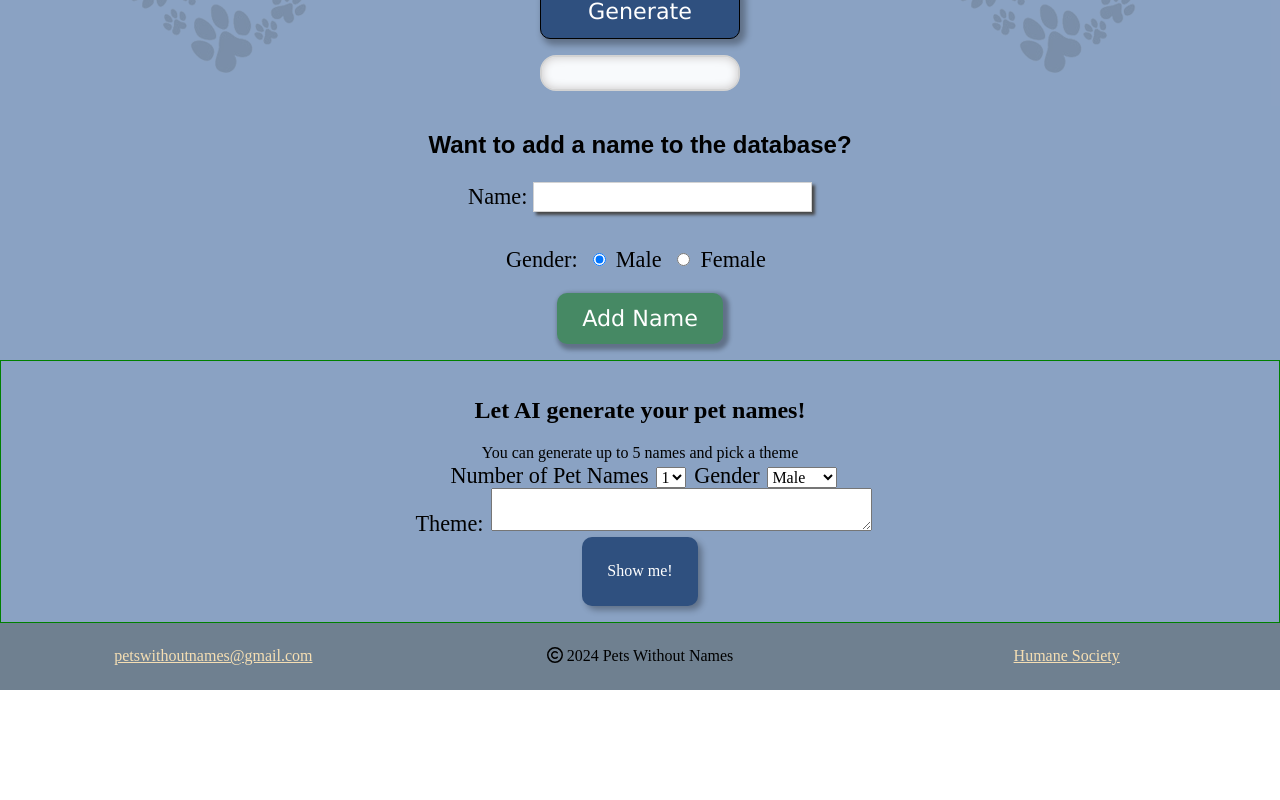
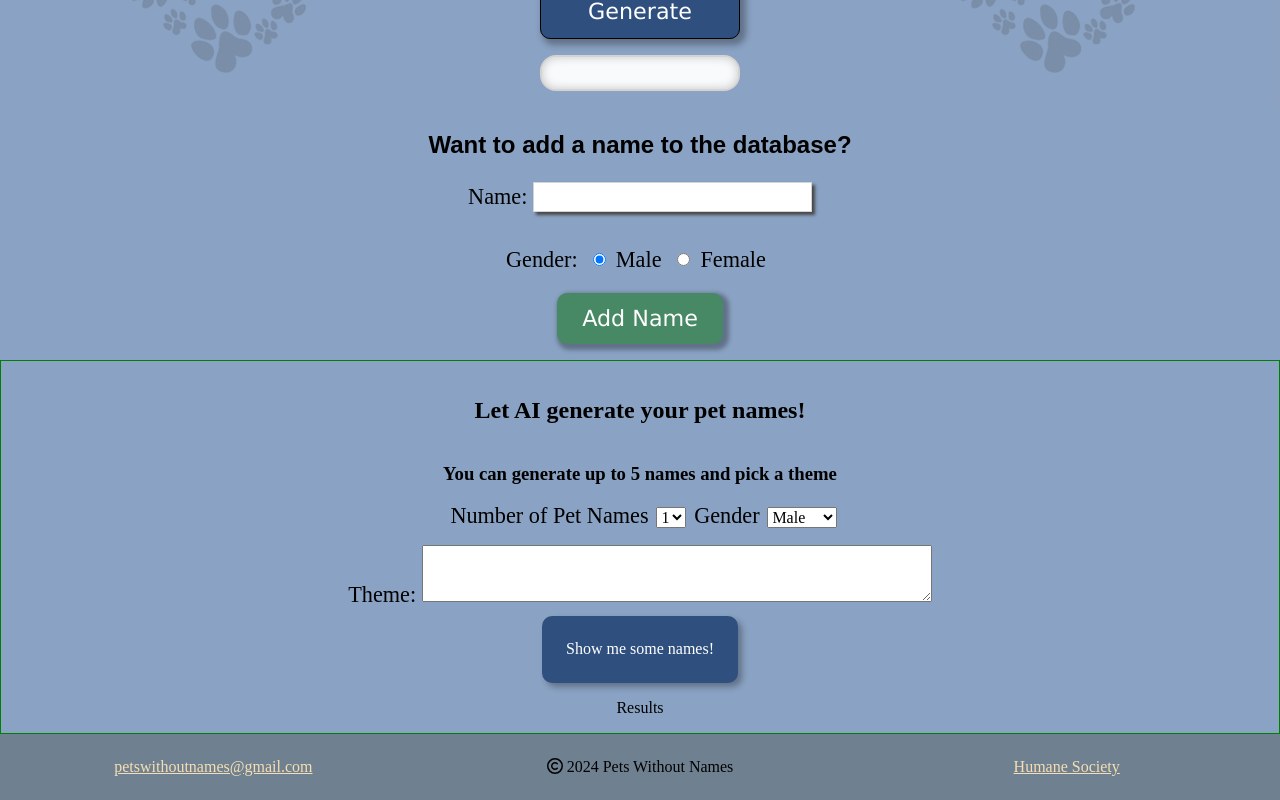
Before and after one commit to Pets-without-names/Jax-Pet-Names, a React (Create React App) app in the folder client/: page / in a window 1280 px wide. Shown: the part 403-1203 px from the top of the page. Before the commit the page ends 1093 px from the top, so only its background shows below. Built offline with nearby package versions, Linux system fonts and the light colour scheme; no server answers; a web font is replaced by a local one.

Commit message:
added javascript code to set up form values to use in the openai prompt

```diff
--- a/client/src/components/openai.js
+++ b/client/src/components/openai.js
@@ -1,32 +1,48 @@
-import React from 'react';
-import { useState } from 'react';
+import { React, useState } from 'react';
+import { useForm } from 'react-hook-form';
 import Openai from 'openai';
 import '../styles/openai.css';
 
 function OpenaiComponent() {
   // eslint-disable-next-line
   const [prompt, setPrompt] = useState('');
-  // eslint-disable-next-line
-  const [quantity, setQuantity] = useState('1');
-  // eslint-disable-next-line
+  const [quantity, setQuantity] = useState();
   const [gender, setGender] = useState('Male');
   // eslint-disable-next-line
-  const [completion, setCompletion] = useState('');
+  const [aiResponse, setAiResponse] = useState('');
 
+  // React Hook Form setup:
+  const {
+    register,
+    handleSubmit,
+    // eslint-disable-next-line
+    reset,
+    // eslint-disable-next-line
+    clearErrors,
+    // eslint-disable-next-line
+    setValue,
+    formState: { errors },
+  } = useForm({
+    mode: 'onBlur',
+    defaultValues: {
+      theme: '',
+      quantity: '1',
+      gender: 'Male',
+    },
+  });
+
+  const callOpenai = async () => {
     const openai = new Openai({
       apiKey: `${process.env.REACT_APP_OPENAI_KEY}`,
       dangerouslyAllowBrowser: true,
     });
-
-  const callOpenai = async () => {
     try {
       const completion = await openai.chat.completions.create({
         messages: [
           { role: 'system', content: 'You are a creative assistant.' },
           {
             role: 'user',
-            content:
-              'generate one random male dog name.  Return only the name.',
+            content: `create ${quantity} random ${gender} pet names.`,
           },
         ],
         model: 'gpt-3.5-turbo',
@@ -34,26 +50,42 @@ function OpenaiComponent() {
         temperature: 0.8,
       });
       console.log(completion.choices[0].message.content);
+      setAiResponse(completion.choices[0].message.content);
     } catch (error) {
       console.log(error);
     }
   };
 
-  const handleClick = () => {
+  const onSubmit = () => {
+    console.log(quantity);
     callOpenai();
+    reset();
+  };
+  const onError = (errors) => {
+    console.log('error: ' + errors);
+    //Other error handling code:
   };
 
   return (
     <div className='openai-container'>
       <h2>Let AI generate your pet names!</h2>
-      <div className='openai-card'>
-        <p>You can generate up to 5 names and pick a theme</p>
+      <form
+        className='openai-card'
+        autoComplete='off'
+        onSubmit={handleSubmit(onSubmit, onError)}
+      >
+        <h3>You can generate up to 5 names and pick a theme</h3>
         <div className='quantity-container'>
           <label htmlFor='quantity'>Number of Pet Names</label>
           <select
             name='quantity'
             id='quantity'
-            onChange={(e) => setQuantity(e.target.value)}
+            value={quantity}
+            onChange={(e) => {
+              setQuantity(e.target.value);
+              console.log(quantity);
+            }}
+            {...register('quantity', { required: 'Select a number' })}
           >
             <option value='1'>1</option>
             <option value='2'>2</option>
@@ -62,25 +94,36 @@ function OpenaiComponent() {
             <option value='5'>5</option>
           </select>
           <label htmlFor='gender'>Gender</label>
-          <select name='gender' onChange={(e) => setGender(e.target.value)}>
+          <select
+            name='gender'
+            onChange={(e) => setGender(e.target.value)}
+            {...register('gender')}
+          >
             <option value='Male'>Male</option>
             <option value='Female'>Female</option>
           </select>
         </div>
         <div className='text-container'>
-          <label htmlFor='theme'>Theme:</label>
+          <label htmlFor='theme'>
+            Theme:{' '}
             <textarea
               name='theme'
               id='theme'
               cols='40'
               rows='2'
+              maxLength={75}
               onChange={(e) => setPrompt(e.target.value)}
+              {...register('theme', { required: 'Please enter a theme' })}
             ></textarea>
+          </label>
+          <p className='errors'>{errors.theme?.message}</p>
         </div>
         <div className='button'>
-          <button onClick={handleClick}>Show me!</button>
+          <button type='submit'>Show me some names!</button>
         </div>
-        <div className='results-container'></div>
+      </form>
+      <div className='results-container'>
+        <p>Results</p>
       </div>
     </div>
   );
--- a/client/src/styles/openai.css
+++ b/client/src/styles/openai.css
@@ -26,13 +26,54 @@ p {
 button {
   background-color: var(--generate-btn-color);
   color: white;
-  /* width: 50%; */
   border: none;
   -webkit-box-shadow: 4px 4px 6px rgba(0, 0, 0, 0.3);
   box-shadow: 4px 4px 6px rgba(0, 0, 0, 0.3);
   border-radius: 10px;
   max-width: 200px;
-  padding: 2vw;
+  padding: 1.5em;
   font-family: Geneva, Times, sans-serif;
   font-size: calc(14px + 0.8vw);
+  -webkit-transition: -webkit-transform 0.3s ease;
+  transition: -webkit-transform 0.3s ease;
+  -o-transition: transform 0.3s ease;
+  transition: transform 0.3s ease;
+  transition: transform 0.3s ease, -webkit-transform 0.3s ease;
+  -webkit-transform: translateZ(0);
+  transform: translateZ(0);
 }
+
+button:after {
+  content: '';
+  display: block;
+  position: absolute;
+  left: 0;
+  top: 0;
+  width: 100%;
+  height: 100%;
+  opacity: 0;
+  -webkit-transition: all 0.4s;
+  -o-transition: all 0.4s;
+  transition: all 0.4s;
+  -webkit-box-shadow: 0 0 10px 15px white;
+  box-shadow: 0 0 10px 15px white;
+  z-index: -1;
+}
+
+button:active:after {
+  -webkit-box-shadow: 0 0 0 0 white;
+  box-shadow: 0 0 0 0 white;
+  position: absolute;
+  border-radius: 4em;
+  left: 0;
+  top: 0;
+  opacity: 1;
+  -webkit-transition: 0s;
+  -o-transition: 0s;
+  transition: 0s;
+}
+
+.text-container,
+.results-container {
+  margin-top: 1em;
+}
```
Lines whose indentation alone changed are shown as unchanged.
